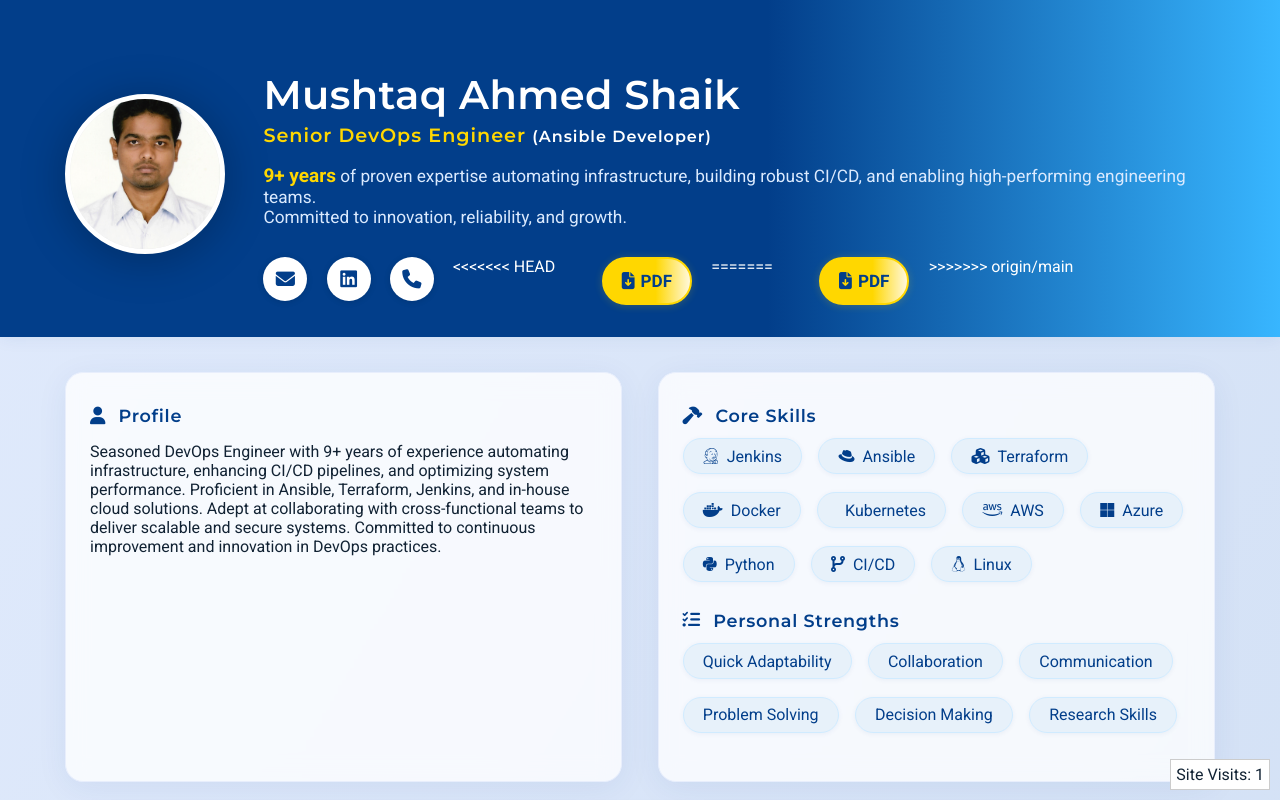
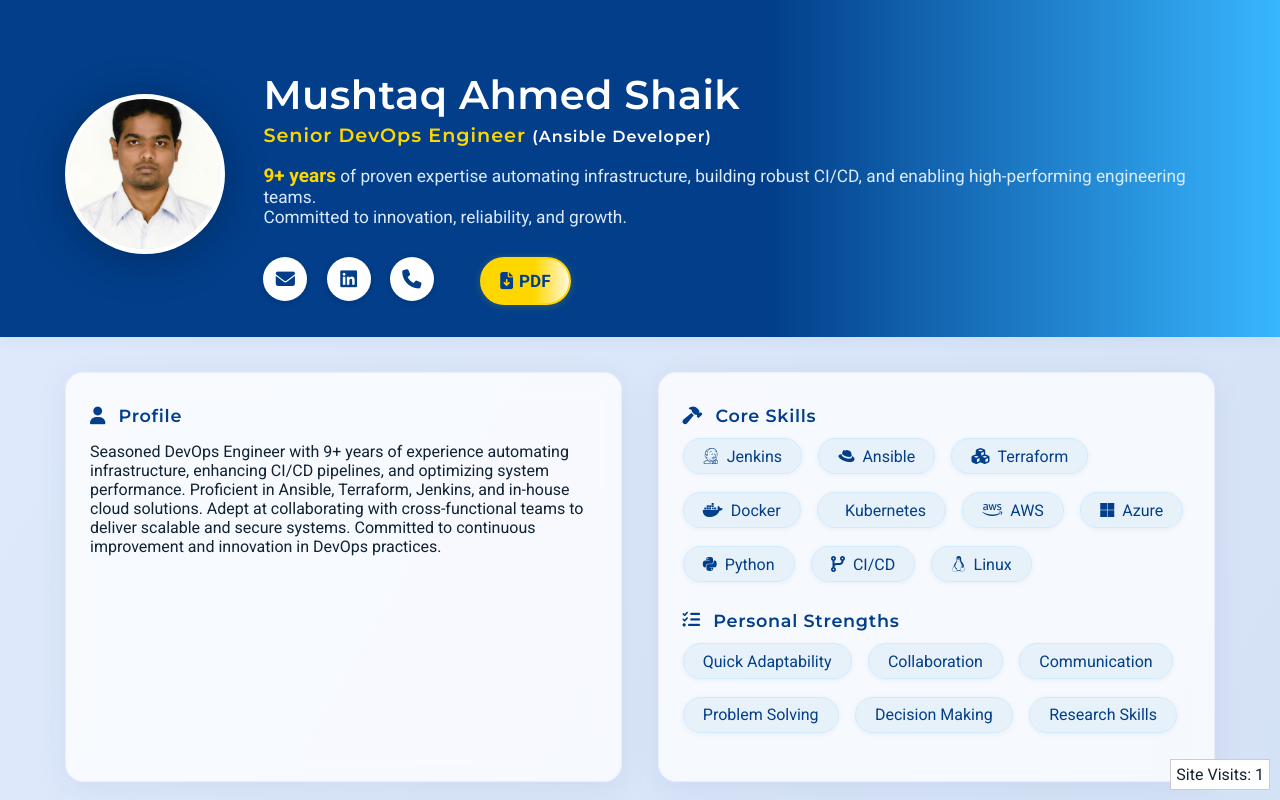
Before and after one commit to mushtaq30-cloud/mushtaq30-cloud.github.io, a plain HTML site: page index.html in a window 1280 px wide. Shown: the top 800 px of the page. Drawn offline with Linux system fonts and the light colour scheme.

Commit message:
Fix resume download link in index.html

```diff
--- a/index.html
+++ b/index.html
@@ -25,11 +25,7 @@
                     <a href="mailto:Mushtaq.sap7@gmail.com" class="contact-btn" title="Email"><i class="fa-solid fa-envelope"></i></a>
                     <a href="https://linkedin.com/in/mushtaq-ahmed-44199612a" target="_blank" class="contact-btn" title="LinkedIn"><i class="fa-brands fa-linkedin"></i></a>
                     <a href="tel:+919972799918" class="contact-btn" title="Call"><i class="fa-solid fa-phone"></i></a>
-<<<<<<< HEAD
                     <a href="files/Mushtaq_Resume.pdf" download class="contact-btn resume-btn" title="Download PDF Resume"><i class="fa-solid fa-file-arrow-down"></i> PDF</a>
-=======
-                    <a href="Mushtaq_Resume.pdf" download class="contact-btn resume-btn" title="Download PDF Resume"><i class="fa-solid fa-file-arrow-down"></i> PDF</a>
->>>>>>> origin/main
                 </div>
             </div>
         </div>
```
